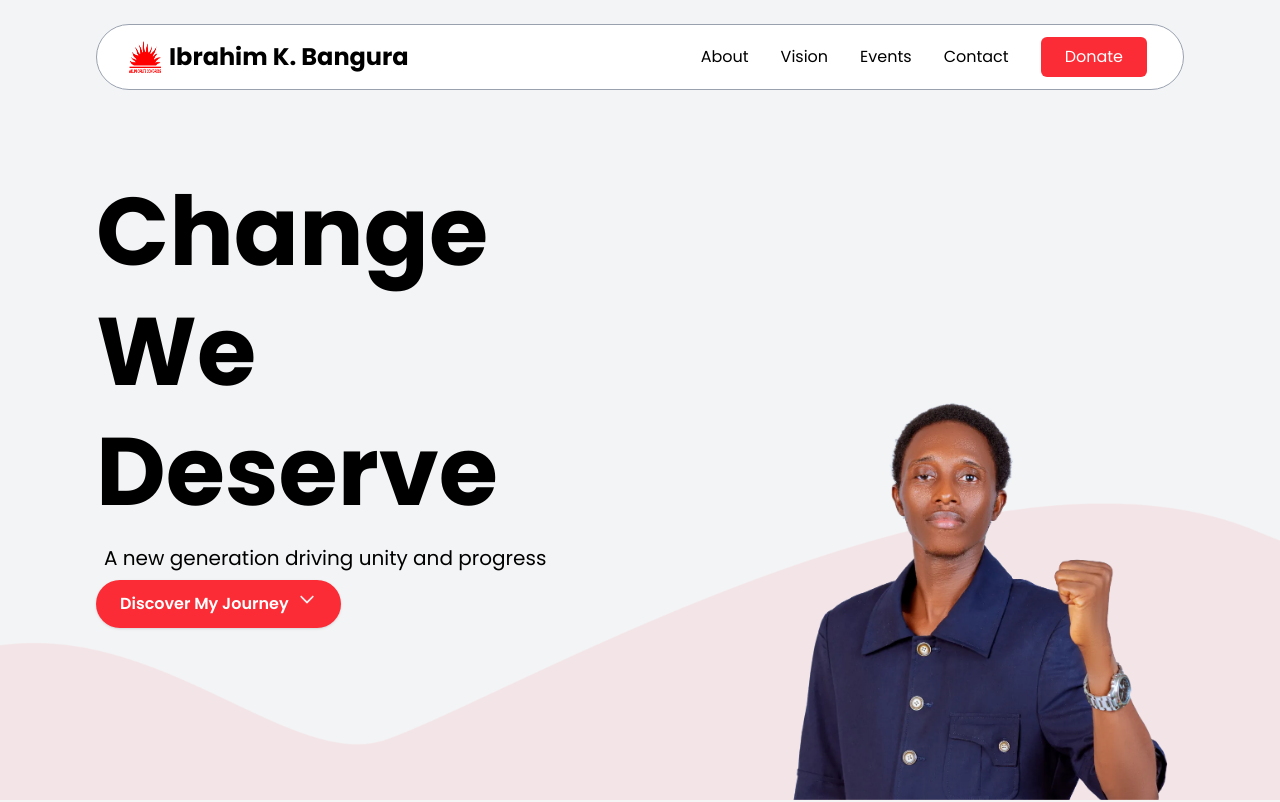
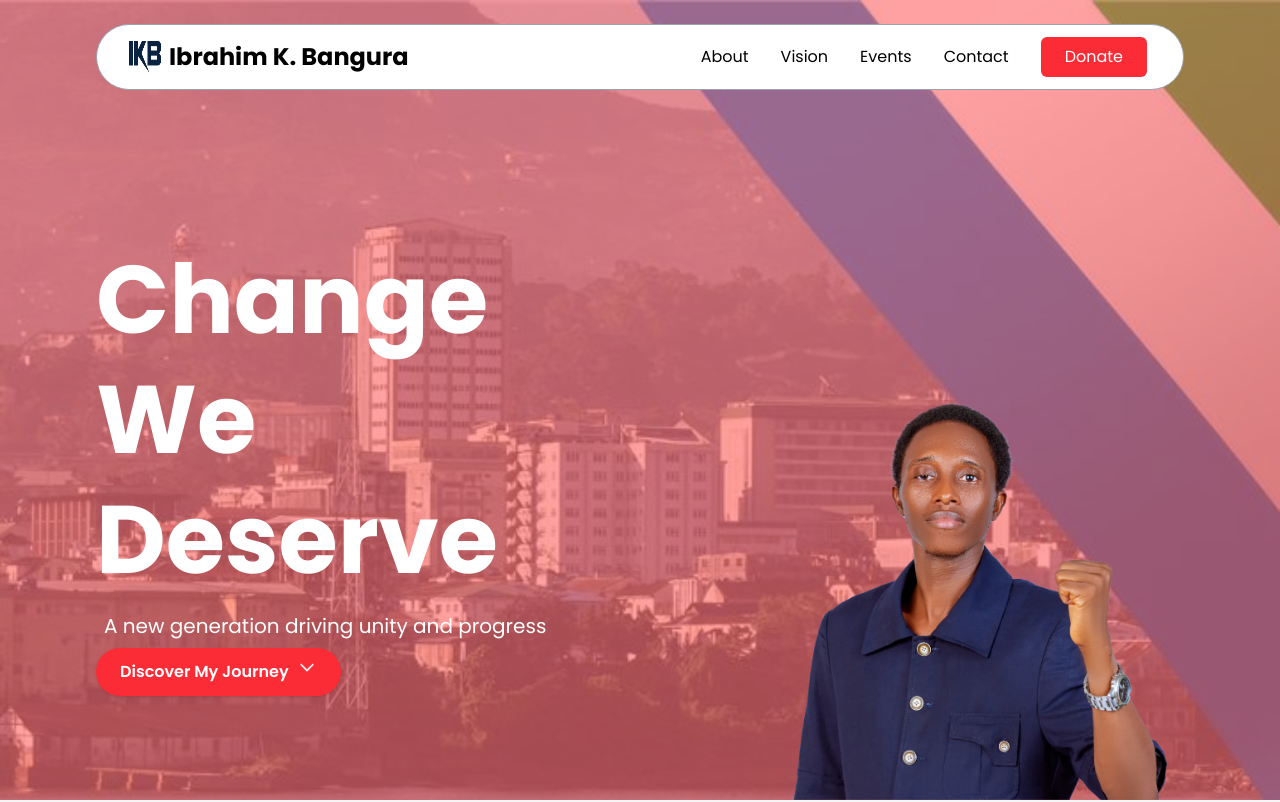
Before and after one commit to ideftbuild/apc-deputy-landing, a React (Vite) app: page / in a window 1280 px wide. Shown: the top 802 px of the page. Built offline with nearby package versions, Linux system fonts and the light colour scheme.

Commit message:
refactor: update client logo and integrate new hero background image

```diff
--- a/index.html
+++ b/index.html
@@ -2,11 +2,7 @@
 <html lang="en">
     <head>
         <meta charset="UTF-8" />
-        <link
-            rel="icon"
-            type="image/png"
-            href="/img/all_people_congress_logo.png"
-        />
+        <link rel="icon" type="image/png" href="/img/client_logo.png" />
         <meta name="viewport" content="width=device-width, initial-scale=1.0" />
         <title>APC National Deputy Secretary General Landing</title>
     </head>
--- a/src/App.css
+++ b/src/App.css
@@ -47,7 +47,8 @@ input {
 }
 
 #hero {
-    background-image: url("/img/bg_image.png");
+    /*background-image: url("/img/bg_image.jpeg");*/
+    background-image: url("/img/image.jpeg");
     background-size: cover;
     background-position: bottom center;
     background-repeat: no-repeat;
--- a/src/components/Header.tsx
+++ b/src/components/Header.tsx
@@ -38,7 +38,7 @@ export default function Header() {
         <div className="flex justify-between px-4 lg:px-8 sm:px-6 text-black">
           <div className="flex items-center">
             <img
-              src="img/all_people_congress_logo.png"
+              src="img/client_logo.png"
               alt="Logo"
               className="w-8 h-8 mr-2"
             />
--- a/src/components/Hero.tsx
+++ b/src/components/Hero.tsx
@@ -25,15 +25,15 @@ export default function Hero() {
   return (
     <section
       id="hero"
-      className="flex justify-center text-black top-0 sticky z-10 h-screen overflow-hidden"
+      className="flex justify-center text-white top-0 sticky z-10 h-screen overflow-hidden"
       style={{ opacity: scrollOpacity }}
     >
       <div className="relative z-50 w-full h-full">
         {/* Text Content - Centered */}
 
-        <div className="absolute inset-0 bg-gray-100/94"></div>
+        <div className="absolute inset-0 bg-red-400/60"></div>
         <div className="absolute inset-0 flex items-start md:items-center justify-center px-6 md:px-12 lg:px-24 pt-38 md:p-12">
-          <div className="flex flex-col text-center lg:text-left w-full lg:w-1/2 max-w-2xl lg:mr-auto">
+          <div className="flex flex-col text-center lg:text-left w-full lg:w-1/2 max-w-2xl lg:mr-auto md:pt-34">
             <h1 className="text-4xl sm:text-5xl md:text-6xl lg:text-7xl xl:text-8xl font-extrabold leading-tight mb-3">
               Change We Deserve
             </h1>
```
Also changed, not shown: public/img/client_logo.png (added), public/img/image.jpeg (added).
